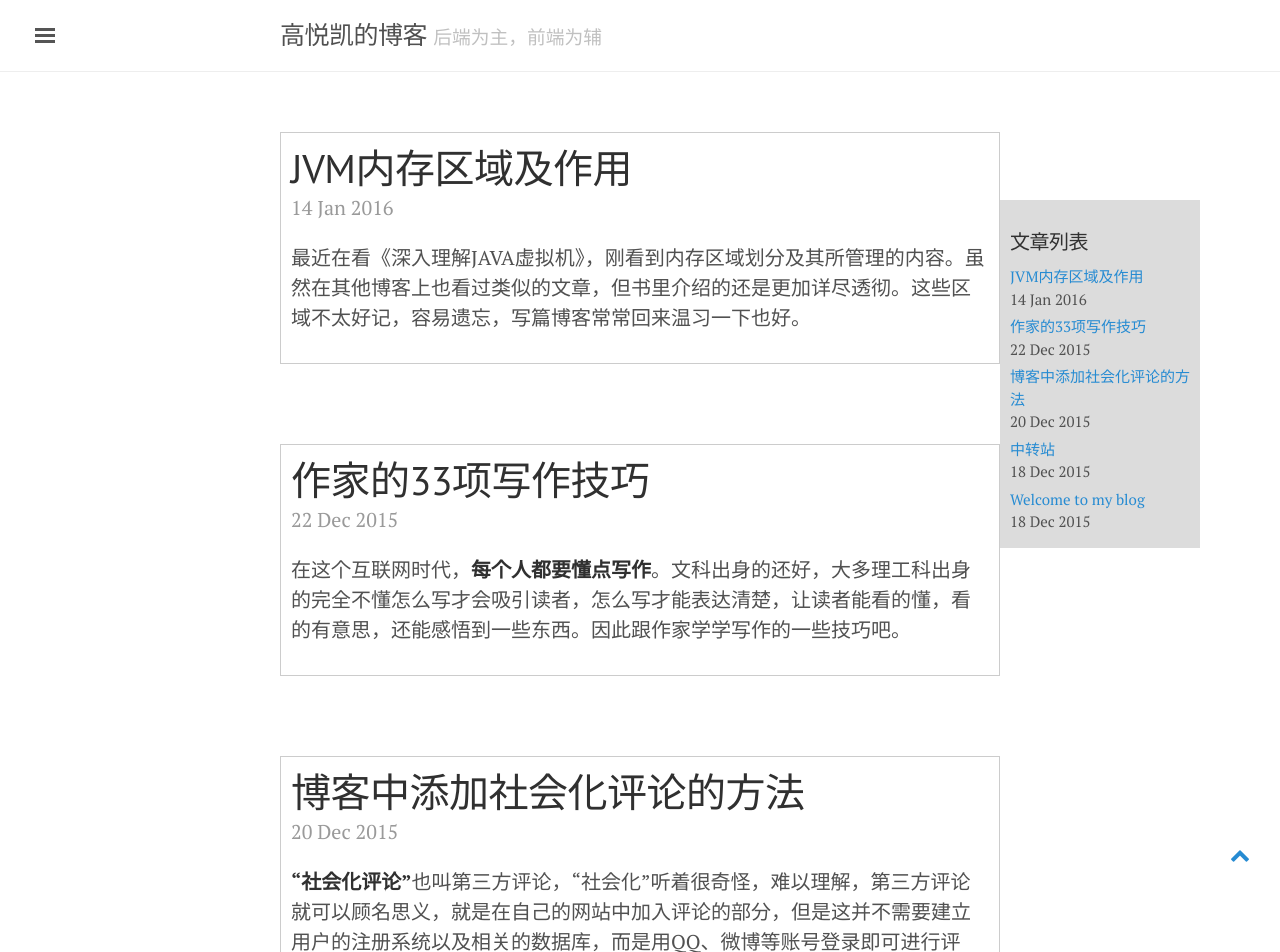
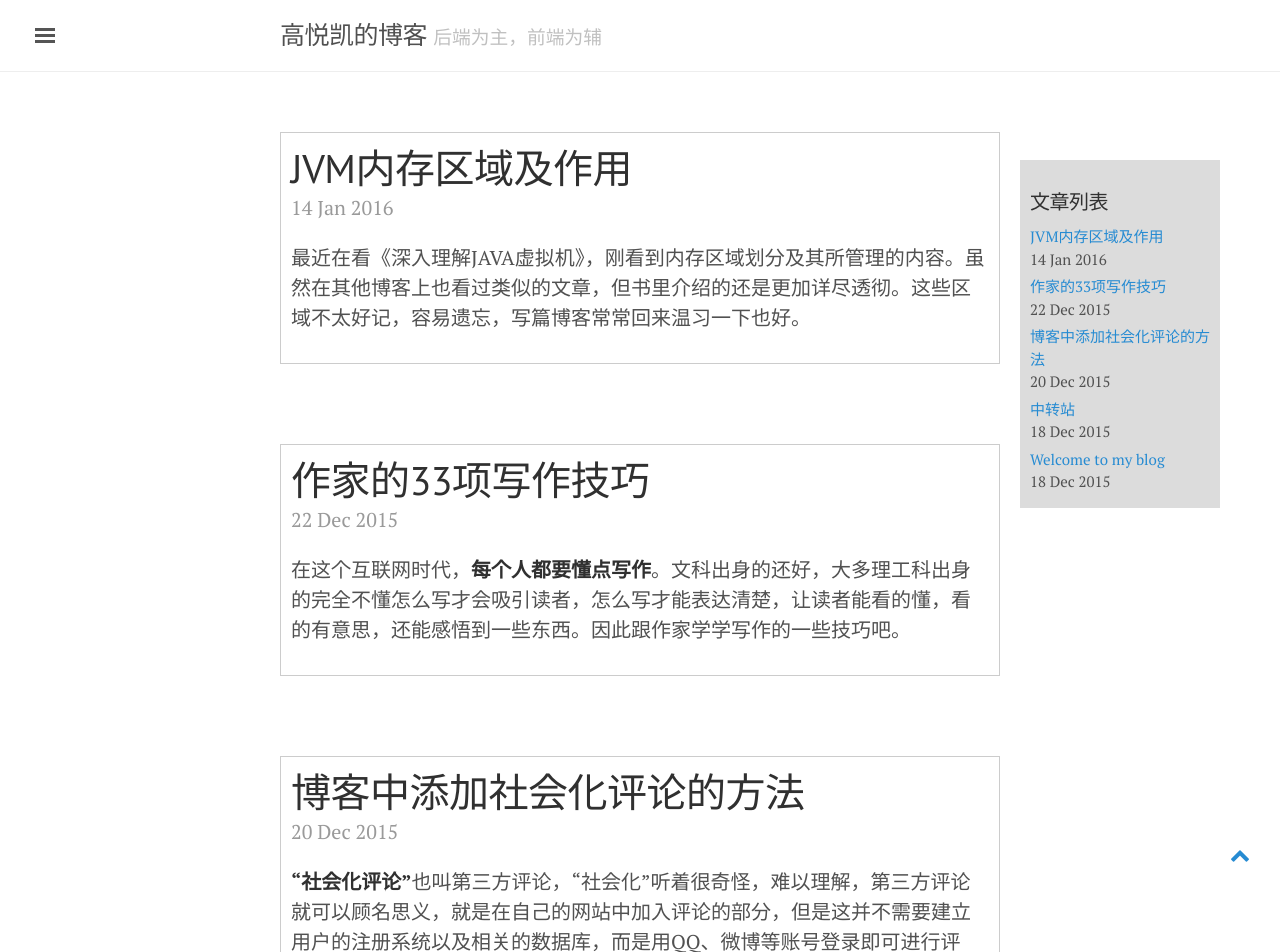
Before and after one commit to gyk6985432/myBlog, a Jekyll site: the page built from index.html, in a window 1280 px wide. Shown: the top 952 px of the page. Built offline with Jekyll 4.4.1, drawn with Linux system fonts in a browser that asks for light colours; nearby versions of some CDN libraries; the list of posts is cut into pages by our own code; comment, search, counter and statistics services are not loaded.

Commit message:
link position

```diff
--- a/css/lanyon.css
+++ b/css/lanyon.css
@@ -369,9 +369,9 @@ a.sidebar-nav-item:focus {
   padding: 10px;
   font-size: 15px;
   white-space: normal;
-  top: 200px;
+  top: 160px;
   left:50%;
-  margin-left:18rem;
+  margin-left:19rem;
   /*font-weight: 250;*/
   background-color: #DCDCDC;
 }
```
